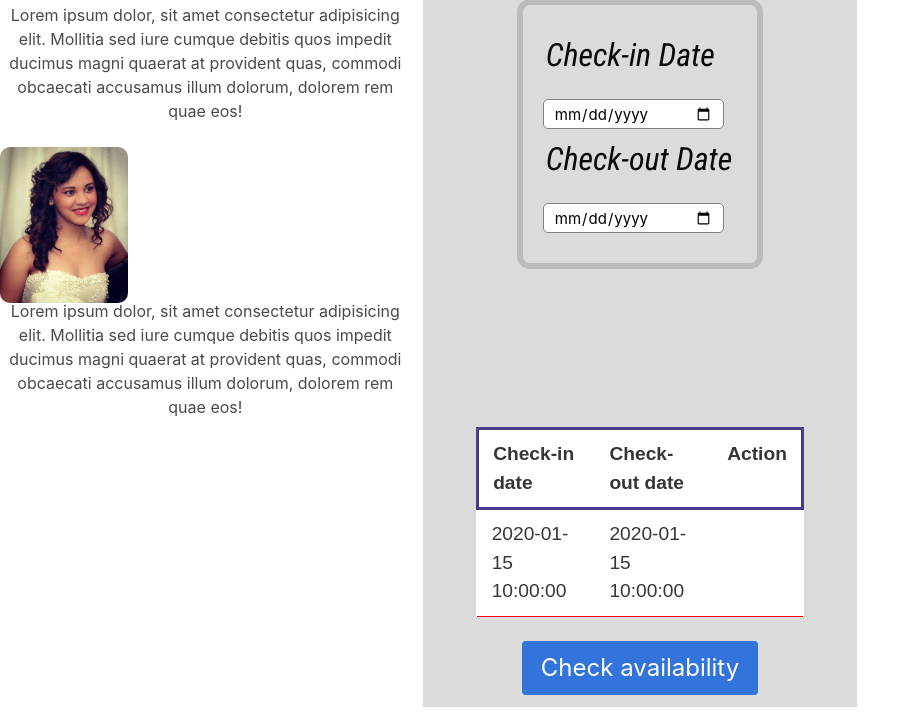
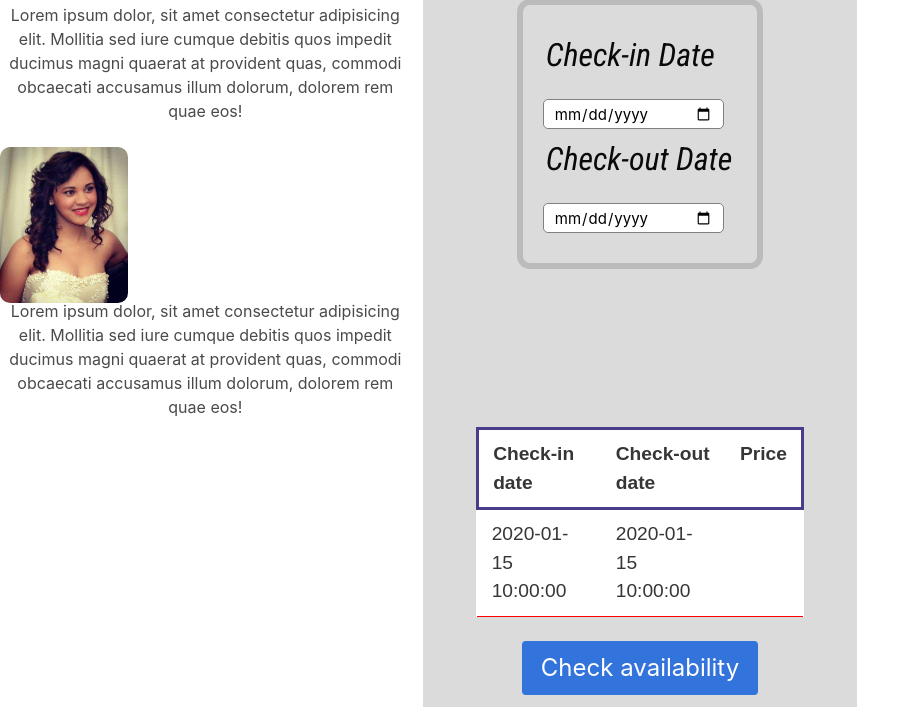
Before and after one commit to urickesau1/hotel_booking_system, a PHP site: page / in a window 1280 px wide. Shown: the part 1732-2451 px from the top of the page, without its empty margins (0-920 px from the left). Run offline with PHP 8.4, Linux system fonts and the light colour scheme; tables that the repository leaves empty or names only in its code hold one stand-in row (values such as "Sample post"); some web fonts are replaced.

Commit message:
changed action column head to price column head

```diff
--- a/index.php
+++ b/index.php
@@ -360,7 +360,7 @@
             <tr>
                 <th>Check-in date</th>
                 <th>Check-out date</th>
-                <th colspan="2">Action</th>
+                <th colspan="2">Price</th>
             </tr>
         </thead>
         <tbody>
```
